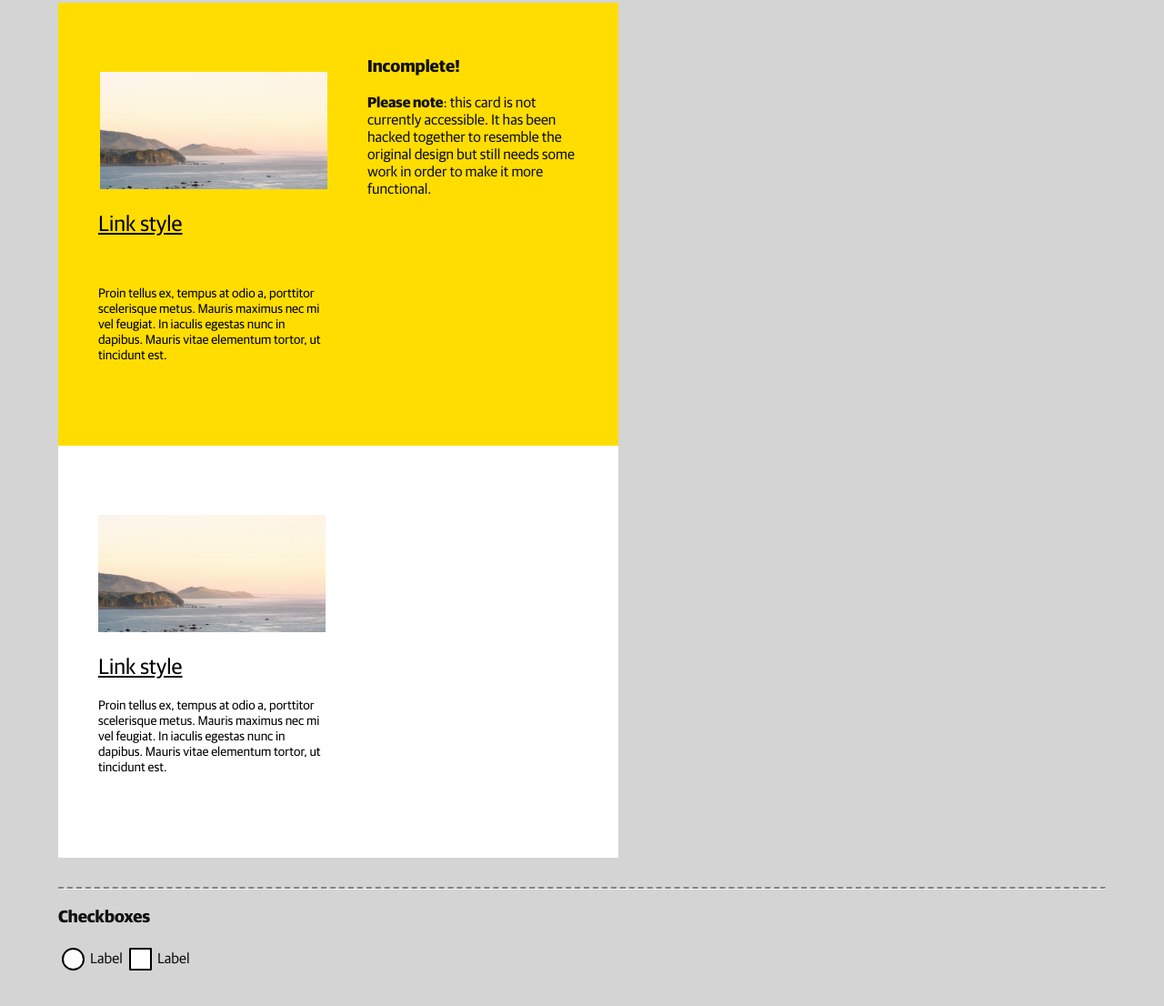
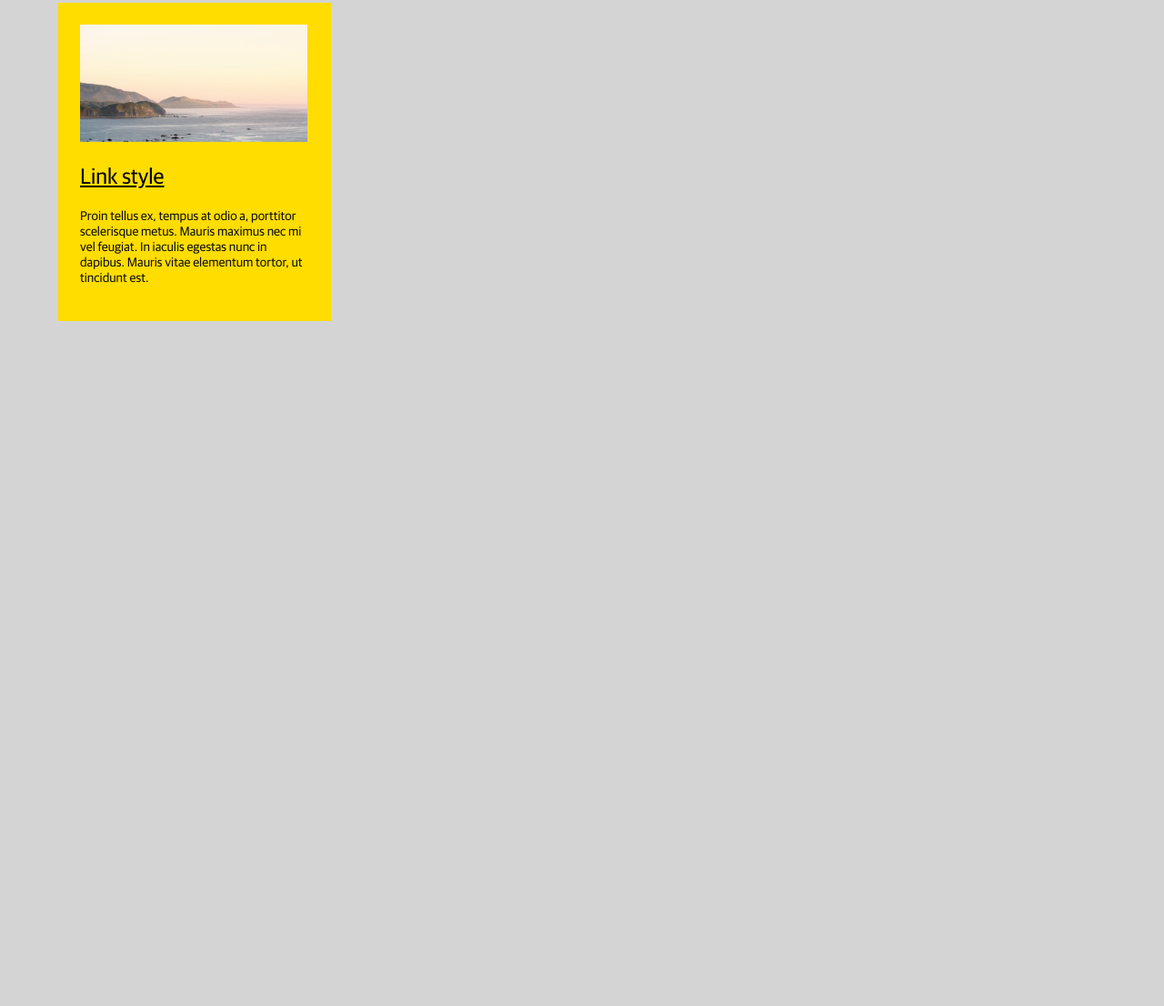
Before and after one commit to et0and/accessible-focus-states, a plain HTML site: page index.html in a window 1280 px wide. Shown: the part 1630-2736 px from the top of the page at 91% size. After the commit the page ends 2047 px from the top, so only its background shows below. Drawn offline with Linux system fonts and the light colour scheme.

Commit message:
Reverted back, broke links

```diff
--- a/index.html
+++ b/index.html
@@ -6,7 +6,6 @@
         <title>Accessible focus states</title>
         <meta name="description" content="A test site for looking into keyboard driven accessible focus states.">
         <meta name="viewport" content="width=device-width, initial-scale=1">
-        <script src="script.js"></script>
         <link rel="stylesheet" href="style.css">
         <link rel="apple-touch-icon" sizes="180x180" href="/apple-touch-icon.png">
         <link rel="icon" type="image/png" sizes="32x32" href="/favicon-32x32.png">
@@ -16,7 +15,7 @@
     <body>
        <h1>Accessible focus states testing site</h1>
        <h2>Use keyboard navigation (tab key) to cycle through different styles</h2>
-       <p>Made using <a href="https://www.figma.com/file/gqziIQ2VewQDCaU8nLfuSC/accessible-focus-states?type=design&node-id=51-814&mode=design&t=V93W15GEvWnqs6bF-0" aria-label="Opens Figma mockups of keyboard accessible focus states of the Wellington City Council website." target="_blank">this Figma document.</a> <strong>Still a work in progress</strong>.</p>
+       <p>Made using <a href="https://www.figma.com/file/gqziIQ2VewQDCaU8nLfuSC/accessible-focus-states?type=design&node-id=51-814&mode=design&t=V93W15GEvWnqs6bF-0" aria-label="Opens Figma mockups of keyboard accessible focus states of the Wellington City Council website." target="_blank">this Figma document.</a> Still a work in progress.</p>
 
        <hr class="dashed">
 
@@ -125,44 +124,15 @@
 
            <h3>Hub cards</h3>
 
-           <div class="yellow-bg">
             <ul class="linkCards">
                 <li><a href="https://example.com" aria-label="Takes the user to example.com, used as a test link">
                     <img src="/images/beach.png" alt="Photograph of the New Zealand beachside, with an open pinkish sky in the distance." width="250px">
-                        <h2 class="linkCards__title">Link style</h2></a>
+                    <h2>Link style</h2></a>
                     <p>
                         Proin tellus ex, tempus at odio a, porttitor scelerisque metus. Mauris maximus nec mi vel feugiat. In iaculis egestas nunc in dapibus. Mauris vitae elementum tortor, ut tincidunt est.
                     </p>
                 </li>
             </ul>
 
-                <div class="comment">
-                    <h3>Incomplete!</h3>
-                    <p><strong>Please note</strong>: this card is not currently accessible. It has been hacked together to resemble the original design but still needs some work in order to make it more functional.</p>
-                </div>
-            </div>
-
-            <div class="white-bg">
-                <ul class="linkCards">
-                    <li><a href="https://example.com" aria-label="Takes the user to example.com, used as a test link">
-                        <img src="/images/beach.png" alt="Photograph of the New Zealand beachside, with an open pinkish sky in the distance." width="250px">
-                        <h2 class="linkCards__title">Link style</h2></a>
-                        <p>
-                            Proin tellus ex, tempus at odio a, porttitor scelerisque metus. Mauris maximus nec mi vel feugiat. In iaculis egestas nunc in dapibus. Mauris vitae elementum tortor, ut tincidunt est.
-                        </p>
-                    </li>
-                </ul>
-            </div>
-
-            <hr class="dashed">
-
-            <h3>Checkboxes</h3>
-
-            <input type="checkbox" class="checkbox-round">
-            <label for="checkbox">Label</label>
-
-            <input type="checkbox" class="checkbox-square">
-            <label for="checkbox">Label</label>
-
     </body>
 </html>
--- a/style.css
+++ b/style.css
@@ -36,7 +36,7 @@ body {
 .yellow-bg {
 	background:#FFDD00;
 	width: 50%;
-	display: flex;
+	display: block;
 	padding: 20px;
 }
 .yellow-bg a {
@@ -508,52 +508,13 @@ a:hover .icon--social:after {
 	box-shadow: 0 0 0 4px #003480;
 }
 .linkCards {
-	display: flex;
-  color: #000;
-  padding: 0px;
-  -webkit-transition: background-color .25s;
-  -o-transition: background-color .25s;
-  transition: background-color .25s;
-  outline: none;
-  text-decoration: none;
-  inline-size: 300px;
+	margin: 1em 0;
+	padding: 0;
+	max-width: 437px;
+	align-items: center;
+	justify-content: center;
+	inline-size: 300px;
 }
-
-.linkCards:hover {
-  color: #000;
-  -webkit-box-shadow: 0 0 0 2px #000;
-  box-shadow: 0 0 0 2px #000
-}
-
-.linkCards:focus {
-  -webkit-box-shadow: 0 0 0 2px #003480;
-  box-shadow: 0 0 0 2px #003480;
-  background-color: transparent;
-  color: #000;
-  outline-style: solid
-}
-.linkCards::after, linkCards::before {
-  content: '';
-  position: absolute;
-  top: 0px;
-  right: 30px;
-  bottom: 30px;
-  left: 30px;
-}
-
-.linkCards:hover .linkCards__title {
-  color: #006cd4;
-  border-color: #006cd4;
-  text-decoration: underline;
-}
-
-.linkCards:focus .linkCards__title {
-  color: #fff;
-  background-color: #003480;
-  border-color: #fff;
-  outline-style: solid;
-}
-
 .linkCards h2 {
 	font-weight: normal;
 }
@@ -564,6 +525,7 @@ a:hover .icon--social:after {
 	list-style: none;
 	margin: 1em 0;
 	padding: 24px;
+	background: #FD0;
 	position: relative;
 }
 .linkCards a.main {
@@ -572,75 +534,11 @@ a:hover .icon--social:after {
 	display: block;
 	z-index: 1;
 }
-
-.comment {
-  margin: 20px;
+.linkCards li a.main::after {
+	position: absolute;
+	top: 0;
+	left: 0;
+	right: 0;
+	bottom: 0;
+	content: ' ';
 }
-
-/* Checkboxes */
-
-.checkbox-round {
-  width: 25px;
-  height: 25px;
-  background-color: white;
-  border-radius: 50%;
-  vertical-align: middle;
-  border: 2px solid #000000;
-  appearance: none;
-  -webkit-appearance: none;
-  outline: none;
-  cursor: pointer;
-}
-
-.checkbox-round:hover {
-  border-color: #006CD4;
-}
-
-.checkbox-round:focus {
-  background-color: #fff;
-	color: #006CD4;
-	outline-color: #d4d4d4;
-	border-color: #006CD4;
-	border-width: 2px;
-	border-style: double;
-	outline-style: solid;
-	outline-width: 2px;
-	box-shadow: 0 0 0 4px #006CD4;
-}
-
-.checkbox-round:checked {
-  background-color: gray;
-}
-
-.checkbox-square {
-  width: 25px;
-  height: 25px;
-  background-color: white;
-  border-radius: 5%;
-  vertical-align: middle;
-  border: 2px solid #000000;
-  appearance: none;
-  -webkit-appearance: none;
-  outline: none;
-  cursor: pointer;
-}
-
-.checkbox-square:checked {
-  background-color: gray;
-}
-
-.checkbox-square:focus {
-  background-color: #fff;
-	color: #006CD4;
-	outline-color: #d4d4d4;
-	border-color: #006CD4;
-	border-width: 2px;
-	border-style: double;
-	outline-style: solid;
-	outline-width: 2px;
-	box-shadow: 0 0 0 4px #006CD4;
-}
-
-.checkbox-square:hover {
-  border-color: #006CD4;
-}
```
Lines whose indentation alone changed are shown as unchanged.
